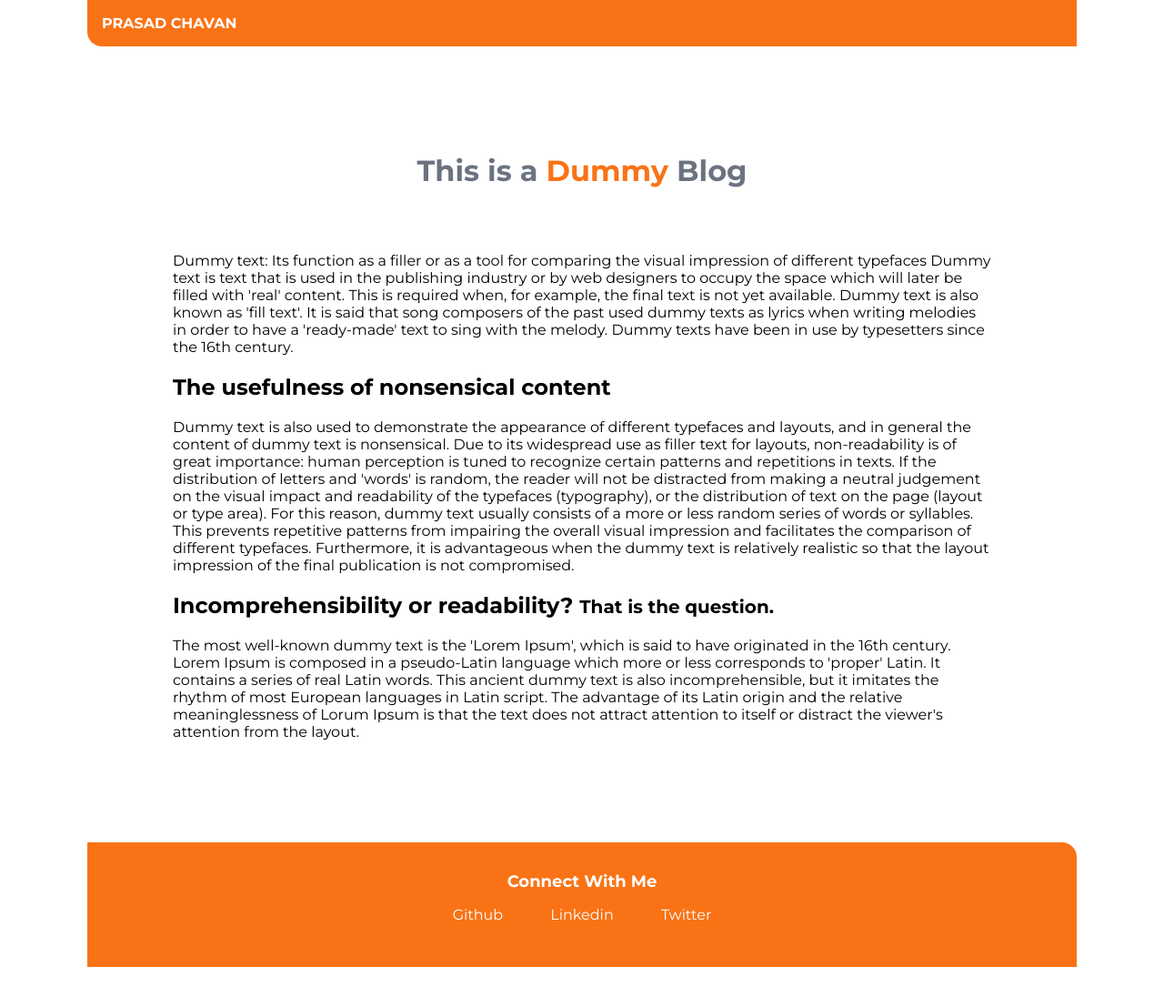
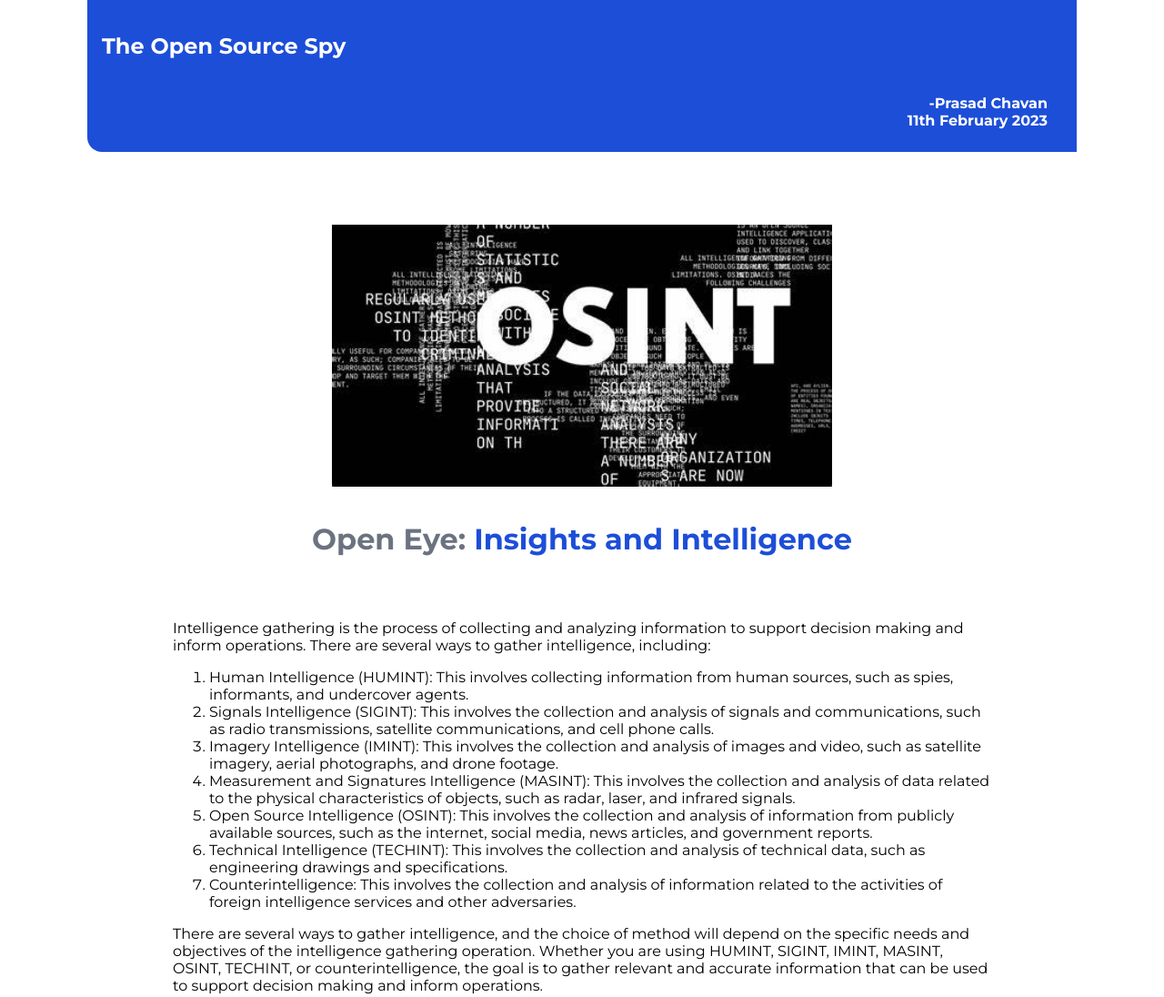
Before and after one commit to PrasadChavan2906/Blog-1, a plain HTML site: page index.html in a window 1280 px wide. Shown: the top 1096 px of the page at 91% size. Before the commit the page ends 1063 px from the top, so only its background shows below. Drawn offline with Linux system fonts and the light colour scheme.

Commit message:
Completed Designing

```diff
--- a/index.html
+++ b/index.html
@@ -10,59 +10,67 @@
 
   <body>
     <nav class="navigation container">
-      <div class="nav-brand"><a href="/">PRASAD CHAVAN</a></div>
+      <div class="nav-brand"><a href="/"><h2>The Open Source Spy</h2>
+      <ul class="list-non-bullet nav-pills">
+        <li class="list-item-inline">
+          <a class="link link-active" href="/"></a>
+        </li>
+        <li>-Prasad Chavan</li>
+        <li>11th February 2023</li>
       </nav>
 
-    <header class="hero">
+      <header class="hero">
+      <img class="hero-img" src="osint.jpg" />
       <h1 class="hero-heading">
-        This is a <span class="heading-inverted">Dummy</span> Blog
+        Open Eye:<span class="heading-inverted"> Insights and Intelligence</span>
       </h1>
     </header>
 
-    <article class="container-center showcase-blog">
+     <article class="container-center showcase-blog">
+      <p>Intelligence gathering is the process of collecting and analyzing information to support decision making and inform operations. There are several ways to gather intelligence, including:</p>
+
+        <ol>
+          <li>Human Intelligence (HUMINT): This involves collecting information from human sources, such as spies, informants, and undercover agents.</li>
+          <li>Signals Intelligence (SIGINT): This involves the collection and analysis of signals and communications, such as radio transmissions, satellite communications, and cell phone calls.</li>
+          <li>Imagery Intelligence (IMINT): This involves the collection and analysis of images and video, such as satellite imagery, aerial photographs, and drone footage.</li>
+          <li>Measurement and Signatures Intelligence (MASINT): This involves the collection and analysis of data related to the physical characteristics of objects, such as radar, laser, and infrared signals.</li>
+          <li>Open Source Intelligence (OSINT): This involves the collection and analysis of information from publicly available sources, such as the internet, social media, news articles, and government reports.</li>
+          <li>Technical Intelligence (TECHINT): This involves the collection and analysis of technical data, such as engineering drawings and specifications.</li>
+          <li>Counterintelligence: This involves the collection and analysis of information related to the activities of foreign intelligence services and other adversaries.</li>
+        </ol>
+      </p>
+      <p>There are several ways to gather intelligence, and the choice of method will depend on the specific needs and objectives of the intelligence gathering operation. Whether you are using HUMINT, SIGINT, IMINT, MASINT, OSINT, TECHINT, or counterintelligence, the goal is to gather relevant and accurate information that can be used to support decision making and inform operations.</p>
+
+
       <p>
-        Dummy text: Its function as a filler or as a tool for comparing the
-        visual impression of different typefaces Dummy text is text that is used
-        in the publishing industry or by web designers to occupy the space which
-        will later be filled with 'real' content. This is required when, for
-        example, the final text is not yet available. Dummy text is also known
-        as 'fill text'. It is said that song composers of the past used dummy
-        texts as lyrics when writing melodies in order to have a 'ready-made'
-        text to sing with the melody. Dummy texts have been in use by
-        typesetters since the 16th century.
+        OSINT sources can include the internet, social media, news articles, government reports, public databases, and more. The goal of OSINT is to gather as much relevant information as possible from these sources, and to analyze it to extract insights and intelligence that can be used to support decision making.
+
+One of the key advantages of OSINT is its cost-effectiveness. Unlike other forms of intelligence gathering, OSINT does not require expensive equipment or specialized training. Instead, it relies on publicly available sources that can be accessed by anyone with an internet connection. This makes OSINT a valuable tool for organizations and individuals with limited resources, who need to gather information quickly and cost-effectively.
+
+However, it is important to note that the information gathered through OSINT may not be reliable or accurate. While some sources, such as government reports and news articles, are generally considered to be reliable, others, such as social media, may contain false or misleading information. As a result, it is important to validate and verify the information gathered through OSINT before using it to make decisions or take actions.
+
+      <h2>The usefulness of OSINT (Open Source Intelligence)</h2>
+      <p>
+        Open Source Intelligence (OSINT) is used in a variety of ways to support a wide range of activities. Some of the most common uses of OSINT include:
       </p>
+      <p>
+        <ol>
+          <li>Intelligence Analysis: OSINT is used by intelligence agencies to gather information on individuals, organizations, and countries. This information is then analyzed to gain insights into the activities and intentions of these entities.</li>
+          <li>Investigations: Law enforcement agencies use OSINT to gather information related to criminal investigations. This information can be used to identify suspects, track their movements, and build a case against them.</li>
+          <li>Strategic Planning: OSINT is used by organizations to gather information on market trends, competitor activities, and other relevant factors that can impact their operations. This information can be used to inform strategic planning and decision making.</li>
+          <li>Risk Management: OSINT can be used to gather information on potential risks to organizations, including physical and cyber security risks. This information can be used to develop strategies to mitigate these risks.</li>
+          <li>Media Monitoring: OSINT can be used to monitor media coverage of an organization or event. This information can be used to track the reputation of the organization and to respond to negative or positive coverage.</li>
+          <li>Market Research: OSINT can be used to gather information on market trends, consumer preferences, and other relevant factors that can impact business operations. This information can be used to inform marketing and sales strategies.</li>
+          <p>OSINT is a versatile tool that can be used to support a wide range of activities. Whether you are an intelligence agency, law enforcement agency, or private organization, OSINT can provide valuable insights and intelligence that can be used to inform decision making and support your operations.</p>
 
-      <h2>The usefulness of nonsensical content</h2>
-      <p>
-        Dummy text is also used to demonstrate the appearance of different
-        typefaces and layouts, and in general the content of dummy text is
-        nonsensical. Due to its widespread use as filler text for layouts,
-        non-readability is of great importance: human perception is tuned to
-        recognize certain patterns and repetitions in texts. If the distribution
-        of letters and 'words' is random, the reader will not be distracted from
-        making a neutral judgement on the visual impact and readability of the
-        typefaces (typography), or the distribution of text on the page (layout
-        or type area). For this reason, dummy text usually consists of a more or
-        less random series of words or syllables. This prevents repetitive
-        patterns from impairing the overall visual impression and facilitates
-        the comparison of different typefaces. Furthermore, it is advantageous
-        when the dummy text is relatively realistic so that the layout
-        impression of the final publication is not compromised.
+        </ol>
       </p>
 
       <h2>
-        Incomprehensibility or readability? <small>That is the question.</small>
+        The <small>Conclusion</small>
       </h2>
       <p>
-        The most well-known dummy text is the 'Lorem Ipsum', which is said to
-        have originated in the 16th century. Lorem Ipsum is composed in a
-        pseudo-Latin language which more or less corresponds to 'proper' Latin.
-        It contains a series of real Latin words. This ancient dummy text is
-        also incomprehensible, but it imitates the rhythm of most European
-        languages in Latin script. The advantage of its Latin origin and the
-        relative meaninglessness of Lorum Ipsum is that the text does not
-        attract attention to itself or distract the viewer's attention from the
-        layout.
+        In conclusion, OSINT is a valuable tool for gathering information and making informed decisions. With its cost-effectiveness, versatility, and access to a wide range of sources, OSINT is an important tool for organizations and individuals looking to gather information and support their activities. However, it is important to exercise caution when using OSINT and to validate and verify the information gathered to ensure its accuracy and reliability.
       </p>
     </article>
 
--- a/styles.css
+++ b/styles.css
@@ -1,7 +1,7 @@
 @import url("https://fonts.googleapis.com/css2?family=Montserrat:wght@400;700&display=swap");
 
 :root {
-  --primary-color: #f97316;
+  --primary-color: #1d4ed8;
   --off-white: #f3f4f6;
   --dark-gray: #6b7280;
 }
```
Also changed, not shown: osint.jpg (added).
